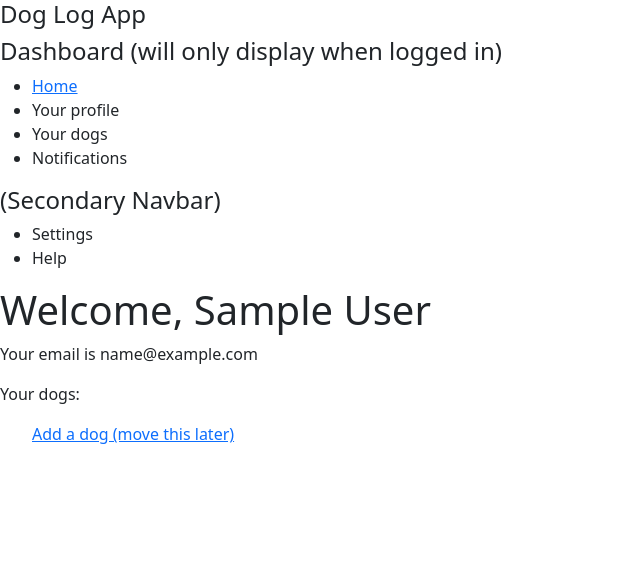
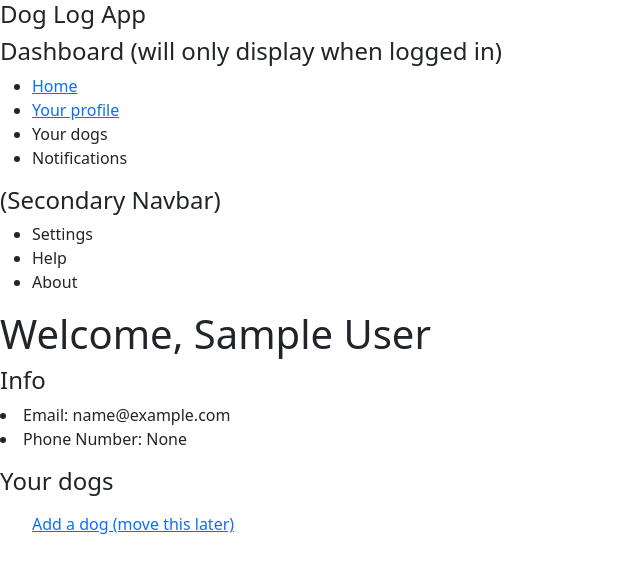
Before and after one commit to aprilso/hb-final-project, a Flask app: page /users/1 in a window 1280 px wide. Shown: the top 573 px of the page, without its empty margins (0-640 px from the left). Run offline with Flask 2, Linux system fonts and the light colour scheme; the visitor is signed in with stand-in values (Sample User, id 1); data comes from the database, SQL or seed files in the repository.

Commit message:
displays user's personal info in your_profile.html

```diff
--- a/templates/base.html
+++ b/templates/base.html
@@ -21,7 +21,7 @@
 <h4>Dashboard (will only display when logged in)</h4>
   <ul>
     <li><a href="/">Home</a></li>
-    <li>Your profile</li>
+    <li><a href="/users/{{ session.get('user_id') }}">Your profile</a></li>
     <li>Your dogs</li>
     <li>Notifications</li>
   </ul>
@@ -30,6 +30,7 @@
   <ul>
     <li>Settings</a></li>
     <li>Help</li>
+    <li>About</li>
   </ul>
 
 {% block body %}{% endblock %}
--- a/templates/dog_profile.html
+++ b/templates/dog_profile.html
@@ -13,6 +13,7 @@
 <li>Color: {{ dog.primary_color}}
 <li>Birthday: {{ dog.dob }}
 <li>Bio: {{ dog.bio }}
+<p>(Update info link)</p>
 
 <!-- ASK: How to do this cleaner with loop? -->
 
@@ -23,9 +24,11 @@
 <li>Weight (need to add last date recorded weight): {{dog.weight}}
 <li>Food: {{dog.food}}
 <li>Microchip Number: {{dog.microchip_num}}
+<p>(Update info link)</p>
 
 <h4>Miscellaneous</h4>
 <li>Notes: {{dog.misc_notes}}
+<p>(Update info link)</p>
 
 <p>
   <h4>Their owner</h4> (put primary user if true, none if false)
--- a/templates/homepage.html
+++ b/templates/homepage.html
@@ -5,7 +5,7 @@
 {% block body %}
 <h1>Welcome</h1>
 
-  <h2>Links</h2>
+  <h2>Dev Test Links</h2>
   <ul>
     <li><a href="/dogs">View all dogs</a></li>
     <li><a href="/users">View all users</a></li>
--- a/templates/new_user.html
+++ b/templates/new_user.html
@@ -24,12 +24,11 @@
     Phone Number <input type="text" name="phone_number">
   </p>
 
-
-
   <p>
     <input type="submit">
   </p>
 </form>
 
-<p>Already have an account? Login here </p>
+<p>Already have an account? <a href="/">Login here</a></p>
+
 {% endblock body %}
--- a/templates/your_profile.html
+++ b/templates/your_profile.html
@@ -5,12 +5,13 @@
 {% block body %}
 <h1>Welcome, {{ user.first_name }} {{ user.last_name }}</h1>
 
-<p>
-  Your email is {{ user.email }}
-</p>
+<h4>Info</h4>
+
+  <li>Email: {{ user.email }}
+  <li>Phone Number: {{ user.phone_number }}
 
 <p>
-  Your dogs:
+<h4>Your dogs </h4>
 
    <ul>
     {% for userdog in userdogs %}
```
